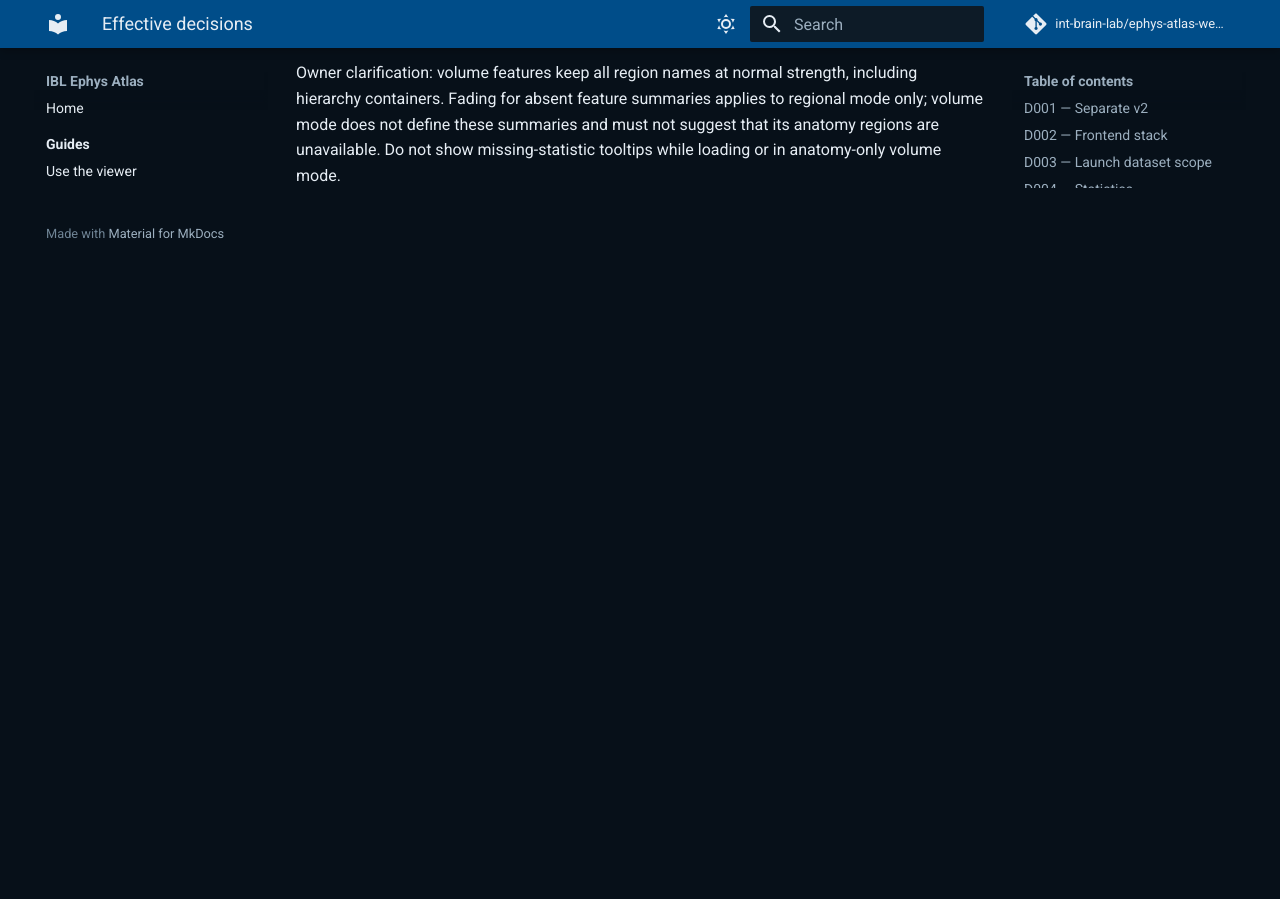
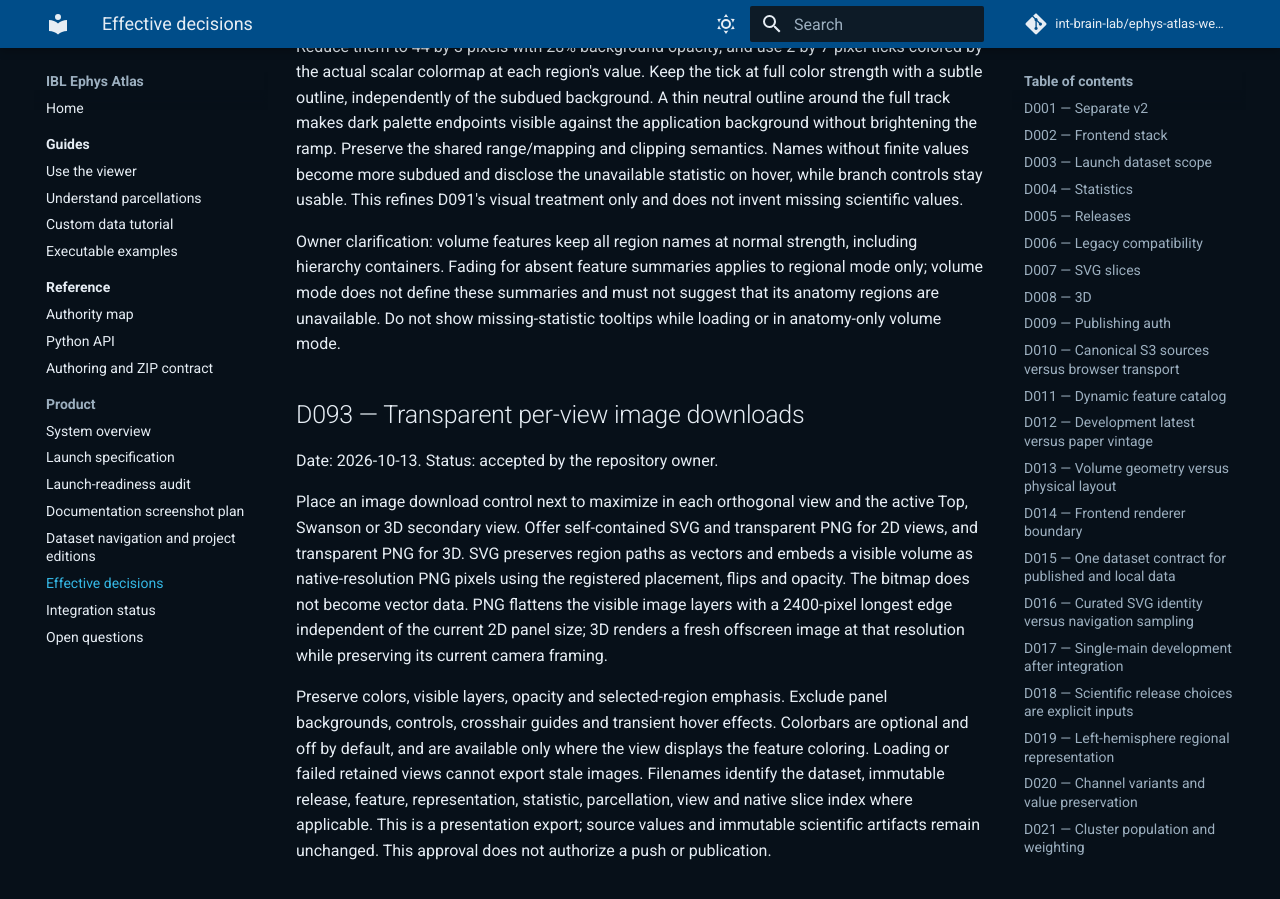
Before and after one commit to int-brain-lab/ephys-atlas-web-v2, an MkDocs documentation site: the page built from docs/DECISIONS.md, in a window 1280 px wide and 900 px high, scrolled down 59661 px. Built offline with MkDocs 1.6.1 and Material for MkDocs 9.7.7, drawn with Linux system fonts in a browser that asks for light colours; comment, search, counter and statistics services are not loaded; before the commit the page ends 59918 px from its top, so only the background shows below that; some of the changed text lies outside the part shown.

Commit message:
Record approved per-view image export behavior

```diff
--- a/docs/DECISIONS.md
+++ b/docs/DECISIONS.md
@@ -101,6 +101,7 @@
 | D087 | Quantile color mappings | accepted | 2026-10-01 | Quantile uniform and Quantile Gaussian join D081's color mapping; browser-derived rank maps from the colored regional statistic or valid-voxel binnings; histograms, axis, and release bytes unchanged |
 | D091 | Contextual region search and sibling range selection | accepted | 2026-10-08 | owner-approved Shift-click sibling ranges, minimal expanded search hierarchy, read-only regional colorbars, and removal of the landing Explore link |
 | D092 | Subdued regional value indicators | accepted | 2026-10-08 | smaller faded ramps, ticks colored by the feature mapping, and more subdued no-value rows; refines D091 visuals |
+| D093 | Transparent per-view image downloads | accepted | 2026-10-13 | standalone SVG vectors with embedded native PNG volume layers; transparent PNG for 2D/3D; fixed 2400-pixel longest edge, no crosshair or hover, optional colorbar |
 
 ## D001 — Separate v2
 
@@ -2299,3 +2300,26 @@
 regional mode only; volume mode does not define these summaries and must not
 suggest that its anatomy regions are unavailable. Do not show missing-statistic
 tooltips while loading or in anatomy-only volume mode.
+
+## D093 — Transparent per-view image downloads
+
+Date: 2026-10-13. Status: accepted by the repository owner.
+
+Place an image download control next to maximize in each orthogonal view and
+the active Top, Swanson or 3D secondary view. Offer self-contained SVG and
+transparent PNG for 2D views, and transparent PNG for 3D. SVG preserves region
+paths as vectors and embeds a visible volume as native-resolution PNG pixels
+using the registered placement, flips and opacity. The bitmap does not become
+vector data. PNG flattens the visible image layers with a 2400-pixel longest
+edge independent of the current 2D panel size; 3D renders a fresh offscreen
+image at that resolution while preserving its current camera framing.
+
+Preserve colors, visible layers, opacity and selected-region emphasis. Exclude
+panel backgrounds, controls, crosshair guides and transient hover effects.
+Colorbars are optional and off by default, and are available only where the
+view displays the feature coloring. Loading or failed retained views cannot
+export stale images. Filenames identify the dataset, immutable release,
+feature, representation, statistic, parcellation, view and native slice index
+where applicable. This is a presentation export; source values and immutable
+scientific artifacts remain unchanged. This approval does not authorize a push
+or publication.
```
